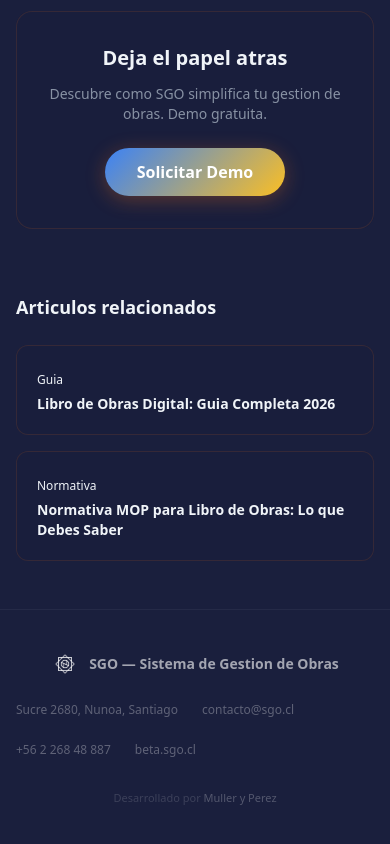
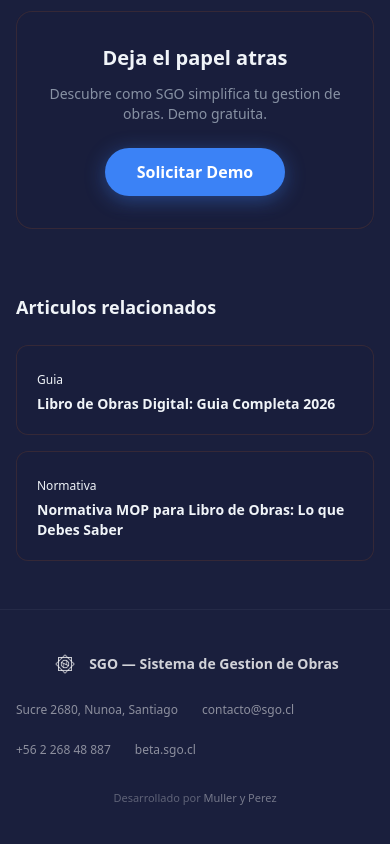
Before and after one commit to myp202021/sgo-landing, a Next.js app: page /blog/sgo-vs-papel-ventajas in a window 390 px wide. Shown: the part 5182-6026 px from the top of the page. Built offline with nearby package versions, Linux system fonts and the light colour scheme.

Commit message:
fix: all text visibility - hero, CTA, footer, flow labels, button solid blue

```diff
--- a/app/globals.css
+++ b/app/globals.css
@@ -97,13 +97,16 @@ body {
 
 /* CTA glow button */
 .cta-glow {
-  background: linear-gradient(135deg, #3b82f6 0%, #FBBF24 100%);
-  box-shadow: 0 4px 20px rgba(249, 115, 22, 0.3);
+  background: #3b82f6;
+  box-shadow: 0 4px 20px rgba(59, 130, 246, 0.4);
   transition: all 0.3s ease;
+  color: white !important;
+  font-weight: 700;
 }
 
 .cta-glow:hover {
-  box-shadow: 0 6px 30px rgba(249, 115, 22, 0.5);
+  background: #2563eb;
+  box-shadow: 0 6px 30px rgba(59, 130, 246, 0.6);
   transform: translateY(-2px);
 }
 
--- a/components/FinalCTA.tsx
+++ b/components/FinalCTA.tsx
@@ -47,11 +47,11 @@ export default function FinalCTA() {
       >
         <h2 className="text-3xl md:text-4xl lg:text-5xl font-bold mb-6">
           Digitaliza tu{" "}
-          <span className="text-transparent bg-clip-text bg-gradient-to-r from-blue-500 to-blue-500-light">
-            proxima obra
+          <span className="text-blue-400">
+            próxima obra
           </span>
         </h2>
-        <p className="text-slate text-lg max-w-xl mx-auto mb-10 leading-relaxed">
+        <p className="text-white/70 text-lg max-w-xl mx-auto mb-10 leading-relaxed">
           Mas de 700 obras ya confian en SGO. Solicita una demostracion y descubre como
           cumplir con la normativa MOP de forma simple y eficiente.
         </p>
--- a/components/Footer.tsx
+++ b/components/Footer.tsx
@@ -14,13 +14,13 @@ export default function Footer() {
               height={28}
               className="rounded brightness-0 invert"
             />
-            <span className="font-bold text-white/60 text-sm">
+            <span className="font-bold text-white/80 text-sm">
               SGO — Sistema de Gestion de Obras
             </span>
           </div>
 
           {/* Links */}
-          <div className="flex flex-wrap items-center gap-6 text-xs text-white/30">
+          <div className="flex flex-wrap items-center gap-6 text-xs text-white/50">
             <span>Sucre 2680, Nunoa, Santiago</span>
             <a href="mailto:contacto@sgo.cl" className="hover:text-blue-300 transition-colors">
               contacto@sgo.cl
@@ -39,11 +39,11 @@ export default function Footer() {
           </div>
         </div>
 
-        <div className="text-center mt-8 text-[11px] text-white/15">
+        <div className="text-center mt-8 text-[11px] text-white/30">
           Desarrollado por{" "}
           <a
             href="https://www.mulleryperez.cl"
-            className="text-white/25 hover:text-blue-300/40 transition-colors"
+            className="text-white/40 hover:text-blue-300/40 transition-colors"
           >
             Muller y Perez
           </a>
--- a/components/Hero.tsx
+++ b/components/Hero.tsx
@@ -77,13 +77,13 @@ export default function Hero() {
       {/* Photo background with overlay */}
       <div className="absolute inset-0 pointer-events-none">
         <div
-          className="absolute inset-0 bg-cover bg-center opacity-20"
+          className="absolute inset-0 bg-cover bg-center opacity-30"
           style={{
             backgroundImage:
               "url('/images/magnific__create-a-composition-with-a-construction-worker-lo__8675.png')",
           }}
         />
-        <div className="absolute inset-0 bg-gradient-to-b from-[#0f1225]/95 via-navy/90 to-navy" />
+        <div className="absolute inset-0 bg-gradient-to-b from-[#0f1225]/80 via-navy/70 to-navy/90" />
       </div>
 
       {/* Floating accent orbs */}
@@ -113,13 +113,13 @@ export default function Hero() {
           {/* H1 */}
           <h1 className="text-4xl md:text-5xl lg:text-6xl font-bold leading-[1.1] mb-7 tracking-tight">
             El Libro de Obras Digital que el MOP exige.{" "}
-            <span className="text-transparent bg-clip-text bg-gradient-to-r from-blue-500 to-blue-500-light">
+            <span className="text-blue-400">
               Y que tu equipo necesita.
             </span>
           </h1>
 
           {/* Subtitle */}
-          <p className="text-lg md:text-xl text-slate max-w-2xl mx-auto mb-12 leading-relaxed">
+          <p className="text-lg md:text-xl text-white/80 max-w-2xl mx-auto mb-12 leading-relaxed">
             SGO digitaliza la comunicacion contractual entre constructoras, consultoras
             e inspeccion fiscal. Trazabilidad completa. Firma electronica. Cumplimiento normativo.
           </p>
--- a/components/ProcessFlow3D.tsx
+++ b/components/ProcessFlow3D.tsx
@@ -99,7 +99,7 @@ export default function ProcessFlow3D() {
 
                 {/* Label below node */}
                 <div className={`absolute top-full mt-2 left-1/2 -translate-x-1/2 whitespace-nowrap text-xs font-medium transition-all duration-300 ${
-                  i === activeStep ? 'text-blue-400 opacity-100' : 'text-slate/50 opacity-70'
+                  i === activeStep ? 'text-blue-400 opacity-100' : 'text-white/60 opacity-100'
                 }`}>
                   {step.title}
                 </div>
@@ -164,7 +164,7 @@ export default function ProcessFlow3D() {
           </div>
         </div>
 
-        <p className="text-center text-slate/50 text-xs mt-6">
+        <p className="text-center text-white/40 text-xs mt-6">
           Haz clic en cada paso para ver el detalle
         </p>
       </div>
```
